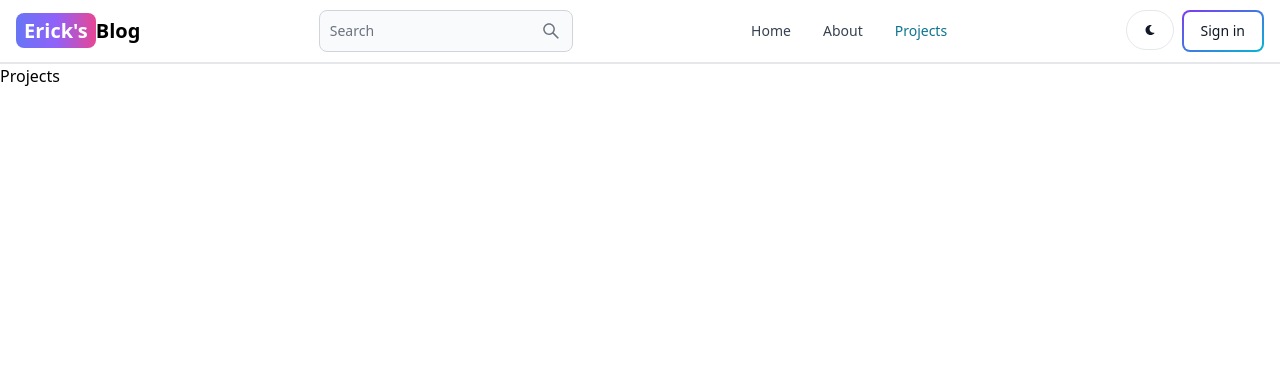
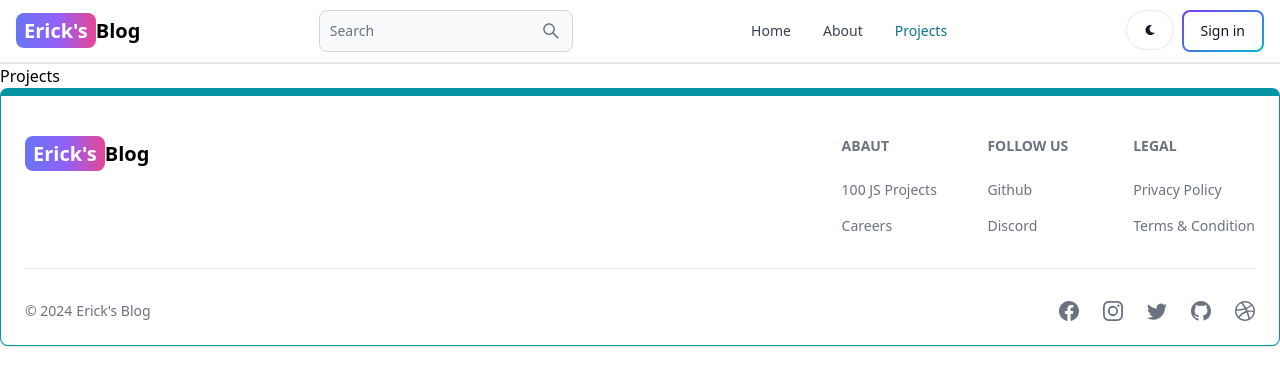
Before and after one commit to Err1ck/mern-page, a React (Vite) app in the folder client/: page /projects in a window 1280 px wide. Shown: the top 386 px of the page. Built offline with nearby package versions, Linux system fonts and the light colour scheme.

Commit message:
create and add the footer component

```diff
--- a/client/src/App.jsx
+++ b/client/src/App.jsx
@@ -6,6 +6,7 @@
 import Dashboard from "./pages/Dashboard";
 import Projects from "./pages/Projects";
 import Header from "./components/Header";
+import Footer from "./components/Footer";
 
 export default function App() {
   return (
@@ -19,6 +20,7 @@
         <Route path="/dashboard" element={<Dashboard />} />
         <Route path="/projects" element={<Projects />} />
       </Routes>
+      <Footer />
     </BrowserRouter>
   );
 }
--- /dev/null
+++ b/client/src/components/Footer.jsx
@@ -0,0 +1,80 @@
+import { Footer, FooterDivider, FooterTitle } from "flowbite-react";
+import { Link } from "react-router-dom";
+import {
+  BsFacebook,
+  BsInstagram,
+  BsTwitter,
+  BsGithub,
+  BsDribbble,
+} from "react-icons/bs";
+export default function FooterCom() {
+  return (
+    <Footer container className="border border-t-8 border-teal-500">
+      <div className="w-full max-w-7xl mx-auto">
+        <div className="grid w-full justify-between sm:flex md:grid-cols-1">
+          <div className="mt-5">
+            <Link
+              to="/"
+              className="self-center whitespace-nowrap text-sm sm:text-xl font-semibold dark:text-white"
+            >
+              <span className="px-2 py-1 bg-gradient-to-r from-indigo-500 via-purple-500 to-pink-500 rounded-lg text-white">
+                Erick's
+              </span>
+              Blog
+            </Link>
+          </div>
+          <div className="grid grid-cols-2 gap-8 mt-4 sm:grid-cols-3 sm:gap-6">
+            <div>
+              <FooterTitle title="Abaut" />
+              <Footer.LinkGroup col>
+                <Footer.Link href="#" target="_blank" rel="noopener noreferrer">
+                  100 JS Projects
+                </Footer.Link>
+                <Footer.Link href="#" target="_blank" rel="noopener noreferrer">
+                  Careers
+                </Footer.Link>
+              </Footer.LinkGroup>
+            </div>
+            <div>
+              <FooterTitle title="Follow Us" />
+              <Footer.LinkGroup col>
+                <Footer.Link href="#" target="_blank" rel="noopener noreferrer">
+                  Github
+                </Footer.Link>
+                <Footer.Link href="#" target="_blank" rel="noopener noreferrer">
+                  Discord
+                </Footer.Link>
+              </Footer.LinkGroup>
+            </div>
+            <div>
+              <FooterTitle title="Legal" />
+              <Footer.LinkGroup col>
+                <Footer.Link href="#" target="_blank" rel="noopener noreferrer">
+                  Privacy Policy
+                </Footer.Link>
+                <Footer.Link href="#" target="_blank" rel="noopener noreferrer">
+                  Terms & Condition
+                </Footer.Link>
+              </Footer.LinkGroup>
+            </div>
+          </div>
+        </div>
+        <Footer.Divider />
+        <div className="w-full sm:flex sm:items-center sm:justify-between">
+          <Footer.Copyright
+            href="#"
+            by="Erick's Blog"
+            year={new Date().getFullYear()}
+          />
+          <div className="flex gap-6 sm:mt-0 mt-4 sm:justify-center">
+            <Footer.Icon href="#" icon={BsFacebook} />
+            <Footer.Icon href="#" icon={BsInstagram} />
+            <Footer.Icon href="#" icon={BsTwitter} />
+            <Footer.Icon href="#" icon={BsGithub} />
+            <Footer.Icon href="#" icon={BsDribbble} />
+          </div>
+        </div>
+      </div>
+    </Footer>
+  );
+}
```
